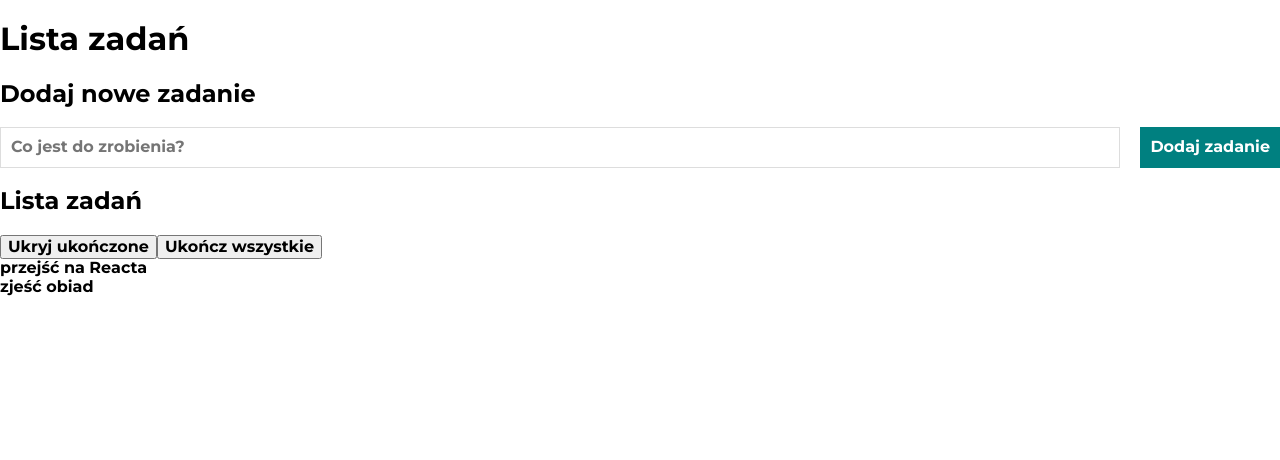
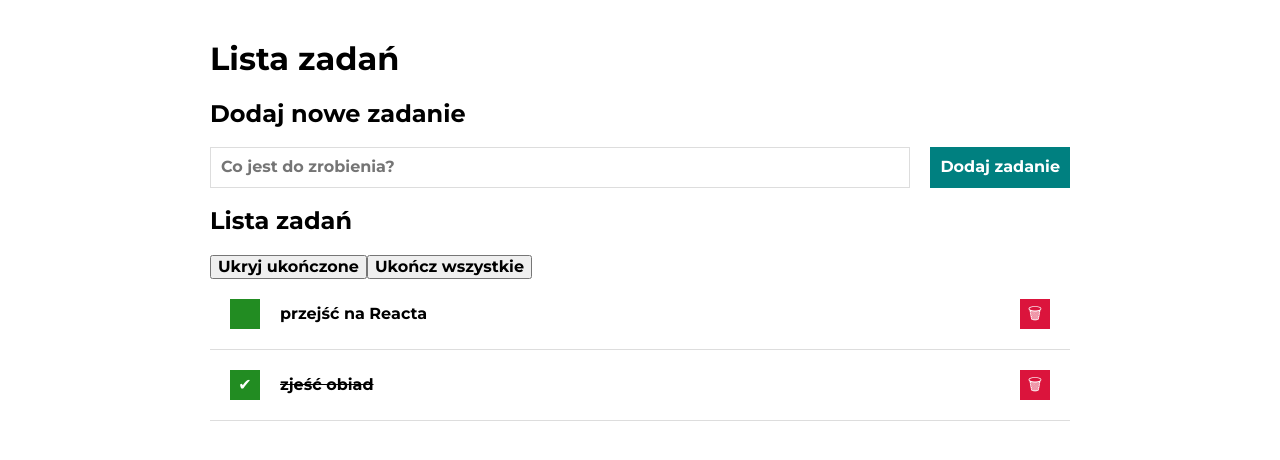
Before and after one commit to Krzysztof-Broniszewski/Todo-list-react, a React (Create React App) app: page / in a window 1280 px wide. Shown: the top 460 px of the page. Built offline with nearby package versions, Linux system fonts and the light colour scheme.

Commit message:
Additional buttons added

```diff
--- a/src/App.js
+++ b/src/App.js
@@ -1,5 +1,6 @@
 import Form from "./Form";
 import Tasks from "./Tasks";
+import Buttons from "./Buttons";
 
 const tasks = [
   { id: 1, content: "przejść na Reacta", done: false },
@@ -25,8 +26,7 @@ function App() {
       <section class="section">
         <div class="section__container section__containerTasks">
           <h2 class="section__header">Lista zadań</h2>
-          <button class="section__taskButton section__buttonHideDone js-hide">Ukryj ukończone</button>
-          <button class="section__taskButton section__buttonDoneAll js-finish">Ukończ wszystkie</button>
+          <Buttons tasks={tasks}/>
         </div>
         <div class="section__container">
           <Tasks tasks={tasks} hideDoneTasks={hideDoneTasks} />
--- /dev/null
+++ b/src/Buttons/index.js
@@ -0,0 +1,19 @@
+const Buttons = (props) => {
+    if (props.tasks.length === 0) {
+        return null;
+    }
+    return (
+        <div className="buttons">
+            <button
+                className="section__taskButton section__buttonHideDone">
+                {props.hideDoneTasks ? "Pokaż" : "Ukryj"} ukończone
+            </button>
+            <button
+                className="section__taskButton section__buttonDoneAll">
+                Ukończ wszystkie
+            </button>
+        </div>
+    );
+};
+
+export default Buttons;
--- a/src/Tasks/index.js
+++ b/src/Tasks/index.js
@@ -3,21 +3,20 @@ import "./style.css";
 const Tasks = (props) => (
     <ul className="tasks">
         {props.tasks.map(task => (
-            <li>
-                {task.content}
-                {/* // className={`tasks__item ${props.task.done && props.hideDoneTasks ? "tasks__item--done":""}`}>
-                // <button className="tasks__button tasks__button--toggleDone">
-                //         {props.task.done ? "✔" : ""}
-                //     </button>
-                // <span className={`tasks__content
-                // ${props.task.done ? "tasks__content--done" : ""}`}>
-                //         {props.task.content}
-                //     </span >
-                //     <button className="
-                //         tasks__button
-                //         tasks__button--remove">
-                //         🗑
-                //     </button> */}
+            <li
+                className={`tasks__item ${task.done && props.hideDoneTasks ? "tasks__item--done" : ""}`}>
+                <button className="tasks__button tasks__button--toggleDone">
+                    {task.done ? "✔" : ""}
+                </button>
+                <span className={`tasks__content
+                 ${task.done ? "tasks__content--done" : ""}`}>
+                    {task.content}
+                </span >
+                <button className="
+                         tasks__button
+                         tasks__button--remove">
+                    🗑
+                </button>
             </li>
         ))}
     </ul>
--- a/src/Tasks/style.css
+++ b/src/Tasks/style.css
@@ -14,3 +14,47 @@
     padding: 10px;
     border-bottom: 1px solid #ddd;
 }
+
+.tasks__button {
+    cursor: pointer;
+    border: none;
+    color: white;
+    width: 30px;
+    height: 30px;
+    padding: 0;
+    margin: 10px;
+}
+
+.tasks__button--toggleDone {
+    background: hsl(120, 61%, 34%);
+}
+
+.tasks__button--toggleDone:hover {
+    background: hsl(120, 61%, 40%);
+    transform: scale(120%);
+    transition-duration: .5s;
+}
+
+.tasks__button--toggleDone:active {
+    background: hsl(120, 61%, 45%);
+    transition-duration: 0s;
+}
+
+.tasks__content--done {
+    text-decoration: line-through;
+}
+
+.tasks__button--remove {
+    background: hsl(348, 83%, 47%);
+}
+
+.tasks__button--remove:hover {
+    background: hsl(348, 83%, 50%);
+    transform: scale(120%);
+    transition-duration: .5s;
+}
+
+.tasks__button--remove:active {
+    background: hsl(348, 83%, 55%);
+    transition-duration: 0s;
+}
--- a/src/index.css
+++ b/src/index.css
@@ -12,3 +12,9 @@ html {
 .body {
   background-color: #eee;
 }
+
+.container {
+  max-width: 900px;
+  margin: 0 auto;
+  padding: 20px;
+}
```
